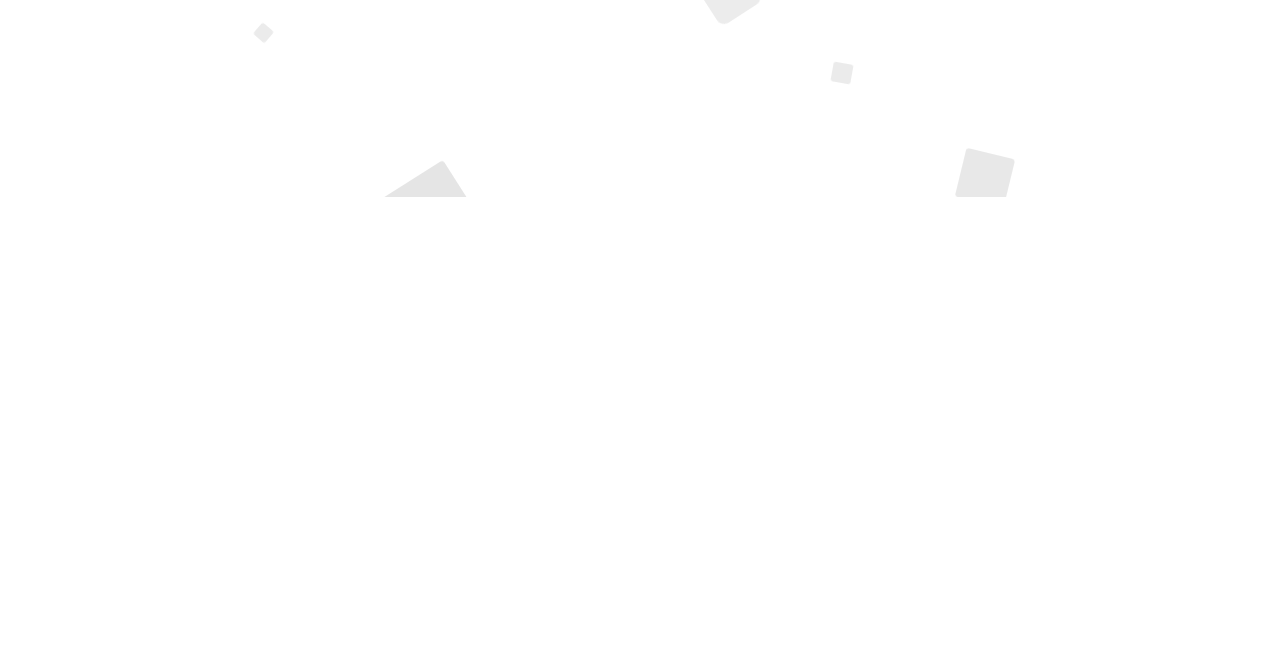
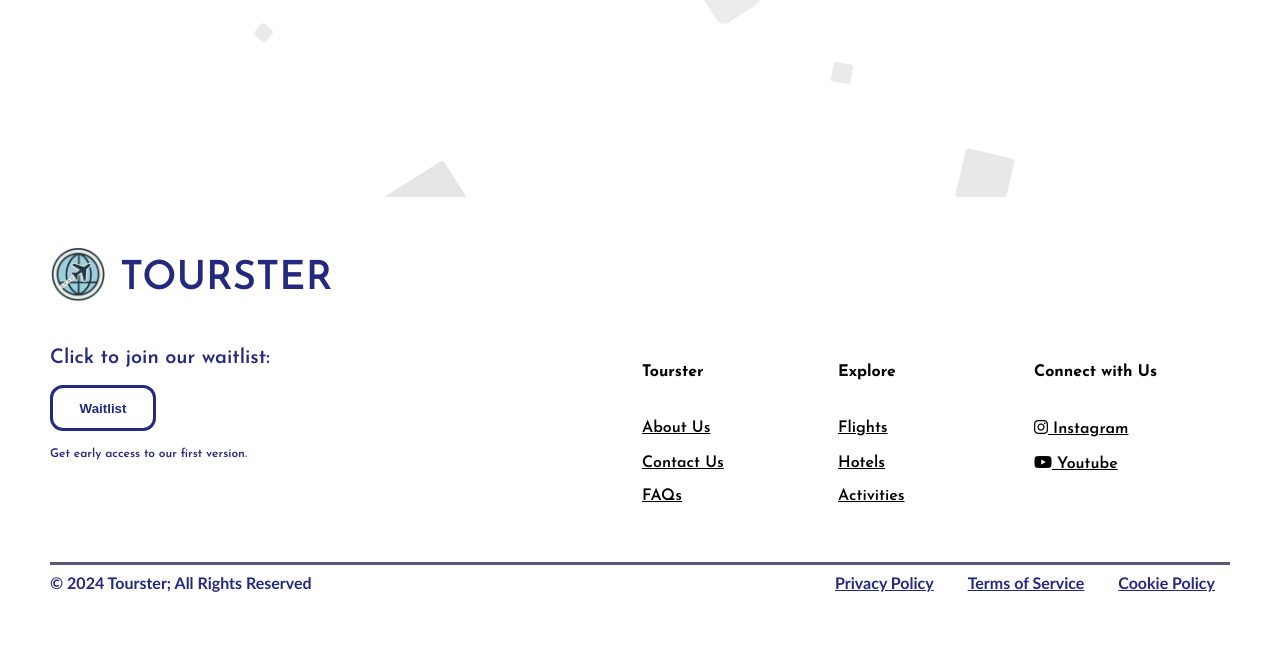
Before and after one commit to TheHaloDeveloper/Tourster, a Flask app: template api/templates/home.html in a window 1280 px wide. Shown: the part 603-1250 px from the top of the page. Before the commit the page ends 800 px from the top, so only its background shows below. Run offline with Flask 3, Linux system fonts and the light colour scheme; the template is opened without the code that fills it, so the values that code supplies are empty.

Commit message:
footer + home page cleanup (wtf huge commit)

```diff
--- a/api/templates/home.html
+++ b/api/templates/home.html
@@ -15,6 +15,7 @@
             --highlight: rgb(35, 41, 127);
             --accent: rgb(67, 74, 175);
             --beige: rgb(242, 235, 223);
+            overscroll-behavior: none;
         }
 
         * {
@@ -22,8 +23,12 @@
             padding: 0;
         }
 
+        html, body {
+            max-width: 100%;
+            overflow-x: hidden;
+        }
+
         body {
-            overscroll-behavior: none;
             color: var(--highlight);
         }
 
@@ -57,21 +62,39 @@
             height: 75px;
             border-bottom: 5px solid black;
             background-color: var(--beige);
+            z-index: 9999;
         }
 
-        #name {
-            font-size: 35px;
+        .name {
+            font-family: "Josefin Sans", sans-serif;
             position: absolute;
-            line-height: 80px;
             left: 70px;
             cursor: pointer;
         }
 
-        #logo {
+        .logo {
+            cursor: pointer;
+        }
+
+        #tourster img {
             width: 50px;
+            margin-top: 13px;
             margin-left: 10px;
-            margin-top: 13px;
-            cursor: pointer;
+        }
+
+        #tourster span {
+            font-size: 35px;
+            line-height: 80px;
+        }
+
+        #tourster2 img {
+            width: 55px;
+        }
+
+        #tourster2 span {
+            font-size: 40px;
+            text-transform: uppercase;
+            line-height: 65px;
         }
 
         #links {
@@ -87,7 +110,7 @@
             padding: 30px;
         }
 
-        #links a {
+        #links a, footer a {
             color: inherit;
             text-decoration: inherit;
         }
@@ -99,7 +122,7 @@
             line-height: 75px;
         }
 
-        #buttons button {
+        #buttons button, #waitlist {
             height: 40px;
             width: 80px;
             border-radius: 10px;
@@ -133,9 +156,9 @@
 
         .spawner {
             width: 100%;
-            height: 100vh;
+            height: 100%;
             display: inline-block;
-            position: absolute;
+            position: fixed;
             top: 0;
             left: 0;
             background-size: cover;
@@ -185,7 +208,7 @@
             transform: translateX(-50%);
             font-size: 25px;
             width: 43ch;
-            animation: typing 2s, blink .5s step-end infinite alternate;
+            animation: typing 2.5s, blink .5s step-end infinite alternate;
             white-space: nowrap;
             overflow: hidden;
             border-right: 3px solid;
@@ -225,6 +248,7 @@
             position: relative;
             white-space: nowrap;
         }
+
         .fancy:after {
             --deco-height: 0.3125em;
             content: "";
@@ -239,6 +263,109 @@
             background-position: 0em;
         }
 
+        #blocker {
+            width: 100vw;
+            height: 100vh;
+        }
+
+        footer {
+            margin: 50px;
+            height: 350px;
+            width: calc(100% - 100px);
+            position: relative;
+        }
+
+        footer hr {
+            border: none;
+            height: 3px;
+            color: rgb(87, 89, 114);
+            background-color: rgb(87, 89, 114);
+        }
+
+        footer a {
+            text-decoration: underline;
+        }
+
+        #footer_topleft {
+            width: 50%;
+            height: calc(100% - 35px);
+        }
+
+        #footer_topright {
+            width: 50%;
+            height: calc(100% - 35px);
+            position: absolute;
+            top: 0;
+            left: 50%;
+        }
+
+        #footer_bottom {
+            position: absolute;
+            width: 100%;
+            height: 35px;
+            bottom: 0px;
+            line-height: 35px;
+            font-family: 'Gill Sans', 'Gill Sans MT', Calibri, 'Trebuchet MS', sans-serif;
+        }
+
+        #agreements {
+            display: inline-block;
+            position: absolute;
+            right: 0;
+        }
+
+        #agreements a {
+            padding: 15px;
+        }
+
+        #desc {
+            margin-top: 10px;
+            font-size: 20px;
+        }
+
+        #waitlist {
+            background-color: white;
+            color: var(--highlight);
+            margin: 20px;
+            margin-left: 3px;
+            width: 100px;
+        }
+
+        #waitlist:hover {
+            background-color: var(--highlight);
+            color: white;
+        }
+
+        #tiny {
+            font-size: 12px;
+        }
+
+        .table_component {
+            overflow: auto;
+            width: 100%;
+            position: absolute;
+            bottom: 50px;
+        }
+
+        .table_component table {
+            border: 3px none #000005;
+            height: 180px;
+            width: 100%;
+            table-layout: fixed;
+            text-align: left;
+        }
+
+        .table_component th {
+            border: 3px none #000005;
+            color: #000000;
+            padding: 30px 0 30px 0;
+        }
+
+        .table_component td {
+            border: 3px none #000005;
+            color: #000000;
+            height: 10px;
+        }
     </style>
 </head>
 <body class="bg-semi">
@@ -246,10 +373,12 @@
         <ul class="particles"></ul>
     </div>
 
+    <div id="blocker"></div>
+
     <div id="navbar" class="noselect bg-semi">
         <div id="tourster">
-            <img id="logo" src="https://www.tourster.app/static/tourster-transparent.png">
-            <span id="name">Tourster</span>
+            <img class="logo" src="https://www.tourster.app/static/tourster-transparent.png">
+            <span class="name">Tourster</span>
         </div>
 
         <div id="links">
@@ -268,6 +397,62 @@
         <h1>All-in-one AI Travel Planner</h1>
     </div>
     <div id="soon">Coming <span class="fancy"><b>Soon</b></span></div>
+
+    <footer>
+        <div id="footer_topleft">
+            <div id="tourster2">
+                <img class="logo" src="https://www.tourster.app/static/tourster-transparent.png">
+                <span class="name">Tourster</span>
+            </div>
+            <br><br>
+
+            <div id="desc">Click to join our waitlist:</div>
+            <a href="https://forms.gle/5qgL5C5a9PgmBiA46" target="_blank"><button id="waitlist">Waitlist</button></a>
+            <div id="tiny">Get early access to our first version.</div>
+        </div>
+
+        <div id="footer_topright">
+            <div class="table_component" role="region" tabindex="0">
+                <table>
+                    <thead>
+                        <tr>
+                            <th>Tourster</th>
+                            <th>Explore</th>
+                            <th>Connect with Us</th>
+                        </tr>
+                    </thead>
+                    <tbody>
+                        <tr>
+                            <td><a href="#">About Us</a></td>
+                            <td><a href="#">Flights</a></td>
+                            <td><a href="https://www.instagram.com/tourster.app/" target="_blank"><i class="fa-brands fa-instagram"></i> Instagram</a></td>
+                        </tr>
+                        <tr>
+                            <td><a href="#">Contact Us</a></td>
+                            <td><a href="#">Hotels</a></td>
+                            <td><a href="https://www.youtube.com/@ToursterApp" target="_blank"><i class="fa-brands fa-youtube"></i> Youtube</a></td>
+                        </tr>
+                        <tr>
+                            <td><a href="#">FAQs</a></td>
+                            <td><a href="#">Activities</a></td>
+                            <td><a href="#"></a></td>
+                        </tr>
+                    </tbody>
+                </table>
+            </div>
+        </div>
+
+        <div id="footer_bottom">
+            <hr>
+            <span>&copy; 2024 Tourster; All Rights Reserved</span>
+
+            <div id="agreements">
+                <a href="#">Privacy Policy</a>
+                <a href="#">Terms of Service</a>
+                <a href="#">Cookie Policy</a>
+            </div>
+        </div>
+    </footer>
 
     <script>
         document.addEventListener("DOMContentLoaded", function() {
```
